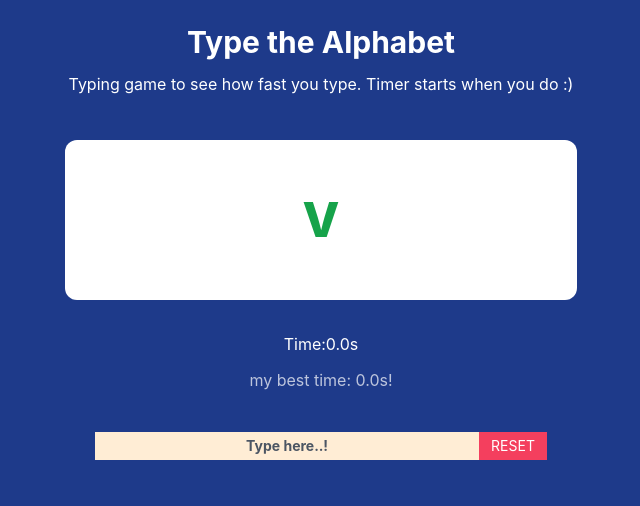
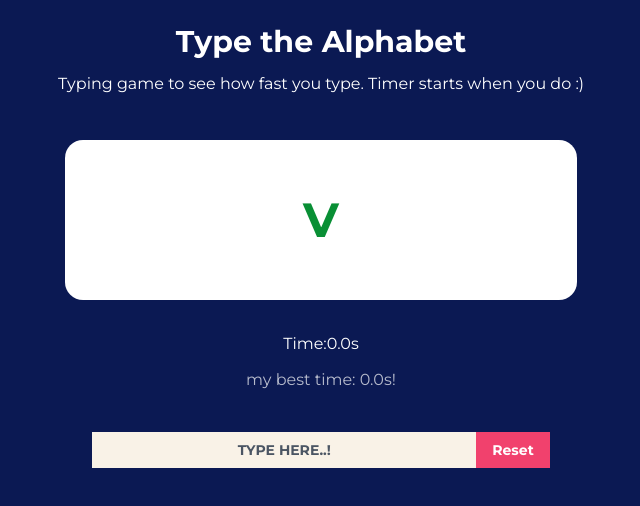
Before and after one commit to trojancode/keyboard-app, a React (Create React App) app: page / in a window 1280 px wide. Shown: the top 506 px of the page, without its empty margins (319-959 px from the left). Built offline with nearby package versions, Linux system fonts and the light colour scheme.

Commit message:
theme correction

```diff
--- a/public/index.html
+++ b/public/index.html
@@ -24,6 +24,9 @@
       work correctly both with client-side routing and a non-root public URL.
       Learn how to configure a non-root public URL by running `npm run build`.
     -->
+    <link rel="preconnect" href="https://fonts.googleapis.com">
+    <link rel="preconnect" href="https://fonts.gstatic.com" crossorigin>
+    <link href="https://fonts.googleapis.com/css2?family=Montserrat:wght@400;500;600;700&display=swap" rel="stylesheet">
     <title>Keyboard Game</title>
   </head>
   <body>
--- a/src/Layouts/GameLayout.tsx
+++ b/src/Layouts/GameLayout.tsx
@@ -2,7 +2,7 @@ import React from 'react'
 
 const GameLayout = ({children}:{children:any}) => {
   return (
-    <div className='w-full h-screen bg-blue-900'>
+    <div className='w-full h-screen bg-deepBlue'>
         {children}
     </div>
   )
--- a/src/components/InputReset.tsx
+++ b/src/components/InputReset.tsx
@@ -67,8 +67,8 @@ const InputReset = () => {
 
     return (
         <div className="justify-center text-center mt-10 flex text-sm">
-            <input onChange={handleInput} ref={inputRef} type="text" className=' w-full max-w-sm py-1 px-3 outline-none text-center font-bold bg-orange-100 placeholder:text-center  text-black placeholder:text-gray-600 ' placeholder='Type here..!' />
-            <button className=' uppercase py-1 px-3 bg-rose-500 text-white' onClick={handleResetButton}>Reset</button>
+            <input onChange={handleInput} ref={inputRef} type="text" className=' uppercase w-full max-w-sm py-1 px-3 outline-none text-center font-bold bg-warmWhite placeholder:text-center  text-black placeholder:text-gray-600 ' placeholder='Type here..!' />
+            <button className=' font-bold py-2 px-4 bg-rose-500 text-white' onClick={handleResetButton}>Reset</button>
         </div>
     )
 }
--- a/src/components/TextScreen.tsx
+++ b/src/components/TextScreen.tsx
@@ -5,7 +5,7 @@ import { FAILED, IDLE, STARTED, SUCCESS } from '../Context/statusTypes'
 const TextScreen = () => {
     let gameContext = useGameContext()
     return (
-        <div className=' bg-white rounded-xl  p-6 py-14 max-w-lg mt-6 mb-8 mx-4 md:mx-auto text-center'>
+        <div className=' bg-white rounded-[18px]  p-6 py-14 max-w-lg mt-6 mb-8 mx-4 md:mx-auto text-center'>
             {
                 gameContext.state.status === SUCCESS && (
                     <h1 className=' font-extrabold text-5xl text-green-600'>Success</h1>
--- a/src/hooks/useTimer.ts
+++ b/src/hooks/useTimer.ts
@@ -1,7 +1,7 @@
 import { useEffect,useState } from "react";
 
 type UseTimeReturnType = [number,boolean,Function,Function,Function,Function]
-
+const PENALTY_TIME = 500;
 /**
  * creates  a timer hook with adding penalty option.
  * @returns {UseTimeReturnType}
@@ -43,7 +43,7 @@ const useTimer = ():UseTimeReturnType => {
         setTime(0);
     };
     const addPenalty = () => {
-        setTime(time => time + 5000);
+        setTime(time => time + PENALTY_TIME);
     };
 
     return [time,isActive,startTimer,stop,restartTimer,addPenalty]
--- a/src/index.css
+++ b/src/index.css
@@ -3,9 +3,7 @@
 @tailwind utilities;
 body {
   margin: 0;
-  font-family: -apple-system, BlinkMacSystemFont, 'Segoe UI', 'Roboto', 'Oxygen',
-    'Ubuntu', 'Cantarell', 'Fira Sans', 'Droid Sans', 'Helvetica Neue',
-    sans-serif;
+  font-family:  'Montserrat', sans-serif;
   -webkit-font-smoothing: antialiased;
   -moz-osx-font-smoothing: grayscale;
 }
--- a/tailwind.config.js
+++ b/tailwind.config.js
@@ -4,7 +4,18 @@ module.exports = {
     "./src/**/*.tsx"
   ],
   theme: {
-    extend: {},
+    extend: {
+      colors:{
+        deepBlue:'#0b1953',
+        warmWhite:'#f9f2e7',
+        green:{
+          600:'#098f35'
+        },
+        rose:{
+          500:'#f1416d'
+        }
+      }
+    },
   },
   plugins: [],
 }
```
